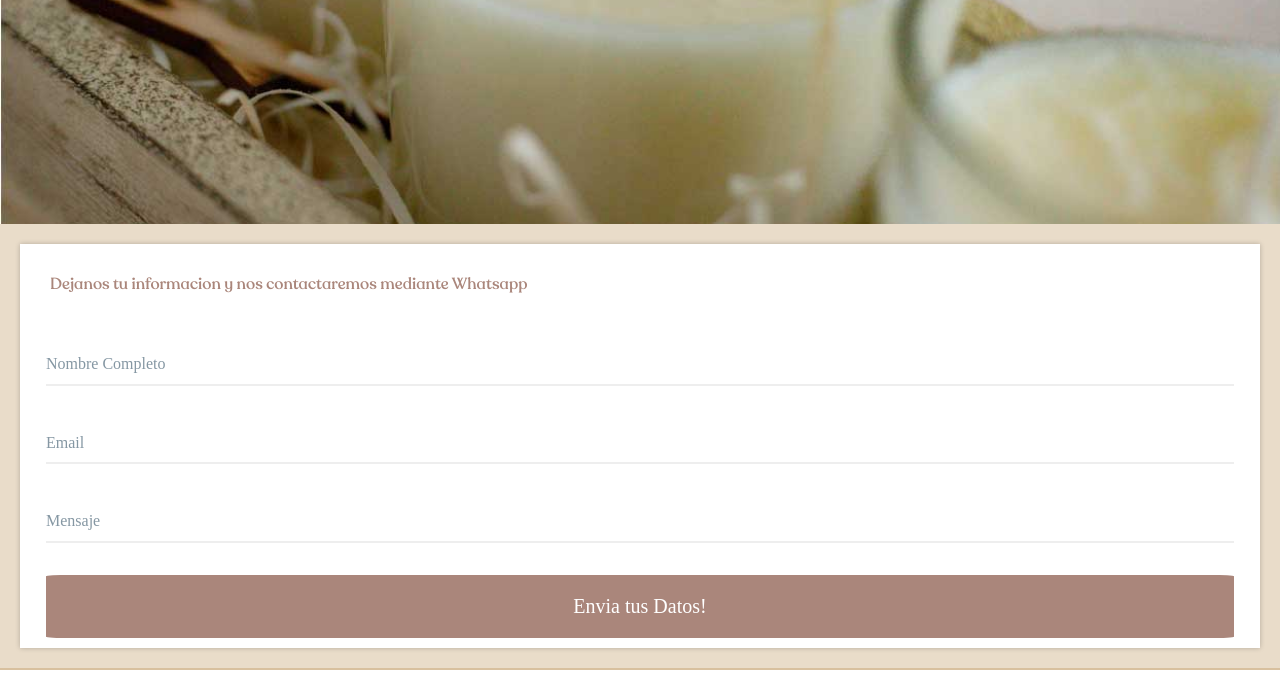
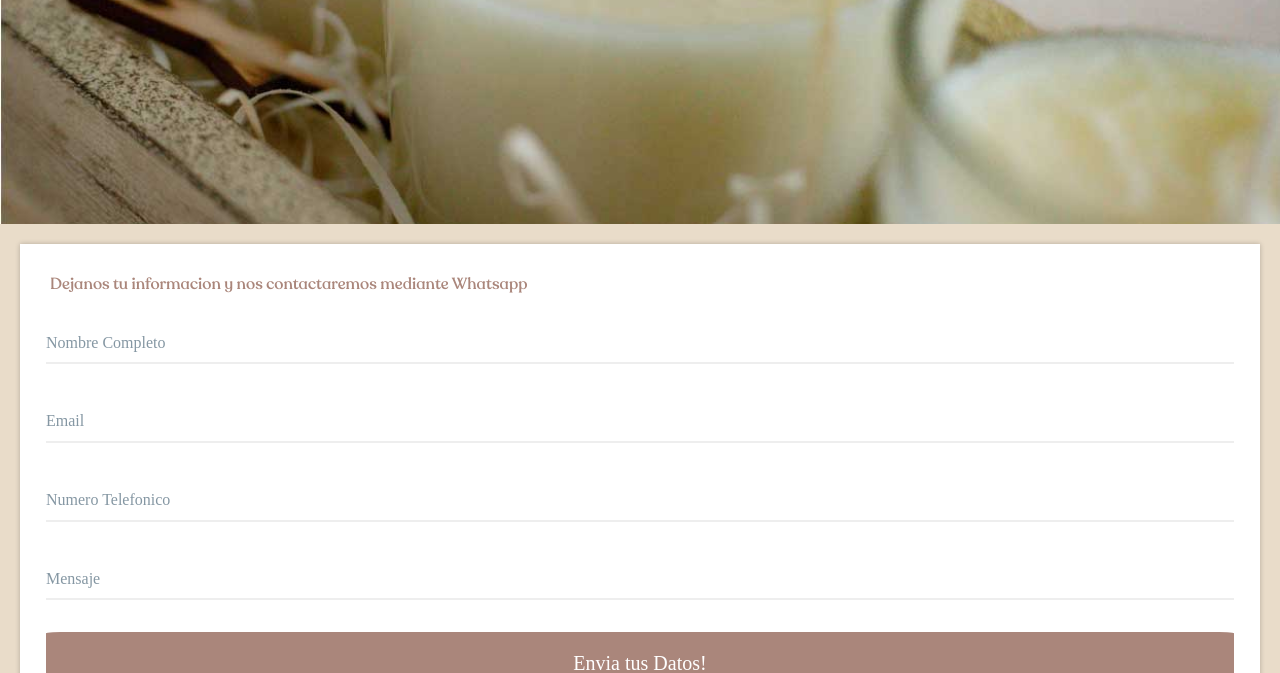
Before and after one commit to alejodieguez1/casadvelas-dieguez-dw, a website: page src/pages/contact.html in a window 1280 px wide. Shown: the part 478-1151 px from the top of the page. Drawn offline with Linux system fonts and the light colour scheme; files whose address does not match are found by name.

Commit message:
fix: worked on some minor details

```diff
--- a/src/pages/contact.html
+++ b/src/pages/contact.html
@@ -66,11 +66,15 @@
                 <input type="text" class="input-field" required/>
                 <label class="input-label">Nombre Completo</label>
               </div>
-                    <div class="input">
+              <div class="input">
                 <input type="text" class="input-field" required/>
                 <label class="input-label">Email</label>
               </div>
-                    <div class="input">
+              <div class="input">
+                <input type="text" class="input-field" required/>
+                <label class="input-label">Numero Telefonico</label>
+              </div>
+              <div class="input">
                 <input type="text" class="input-field" required/>
                 <label class="input-label">Mensaje</label>
               </div>
--- a/src/styles/scss/views/__contact.scss
+++ b/src/styles/scss/views/__contact.scss
@@ -30,6 +30,7 @@
             font-family: "Recoleta";
             font-weight: 400;
             margin-left: 20px;
+            margin-bottom: 0;
             color: #aa867b;
         }
         .card-form {
```
Also changed, not shown: src/styles/css/main.css.
